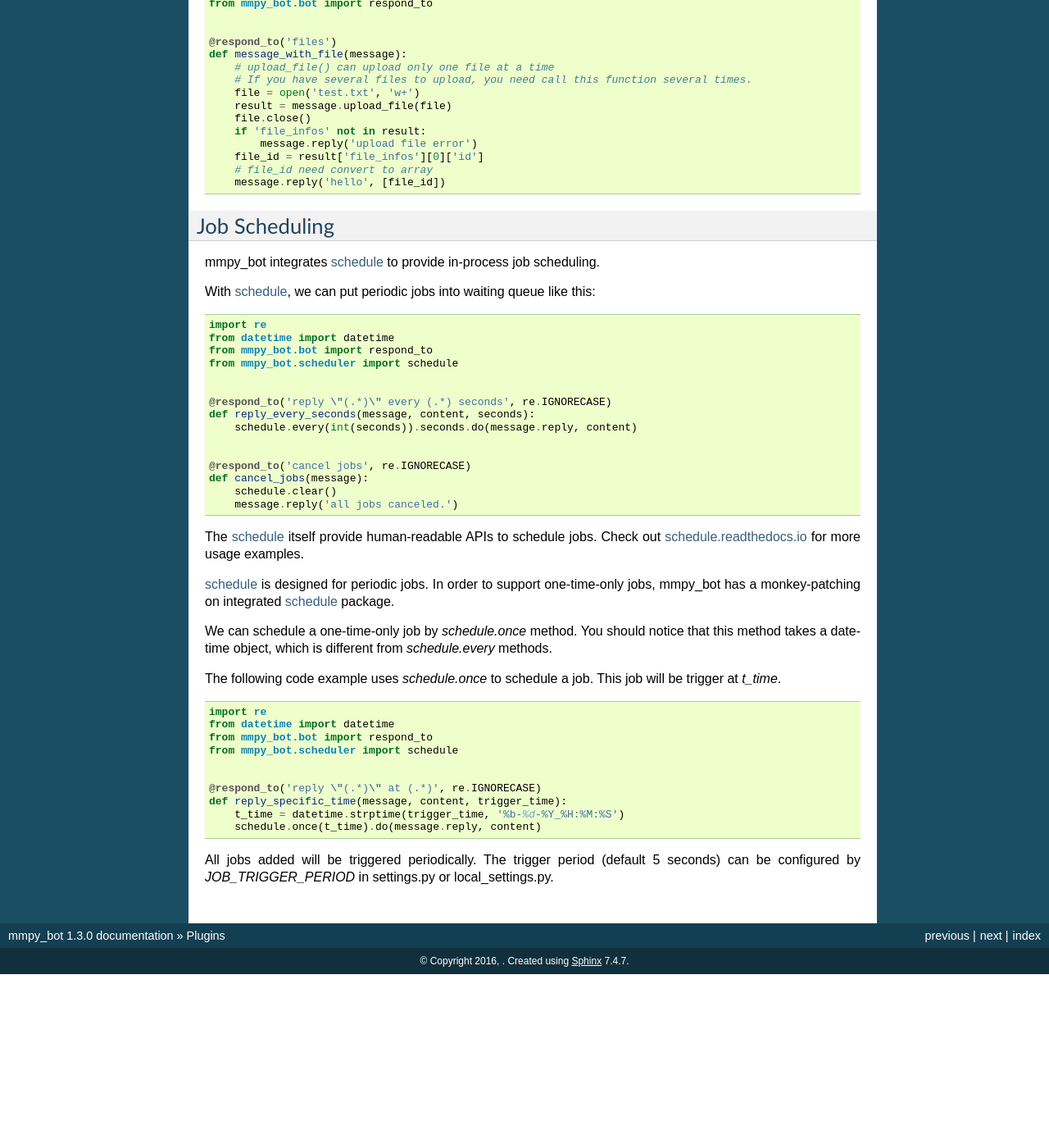
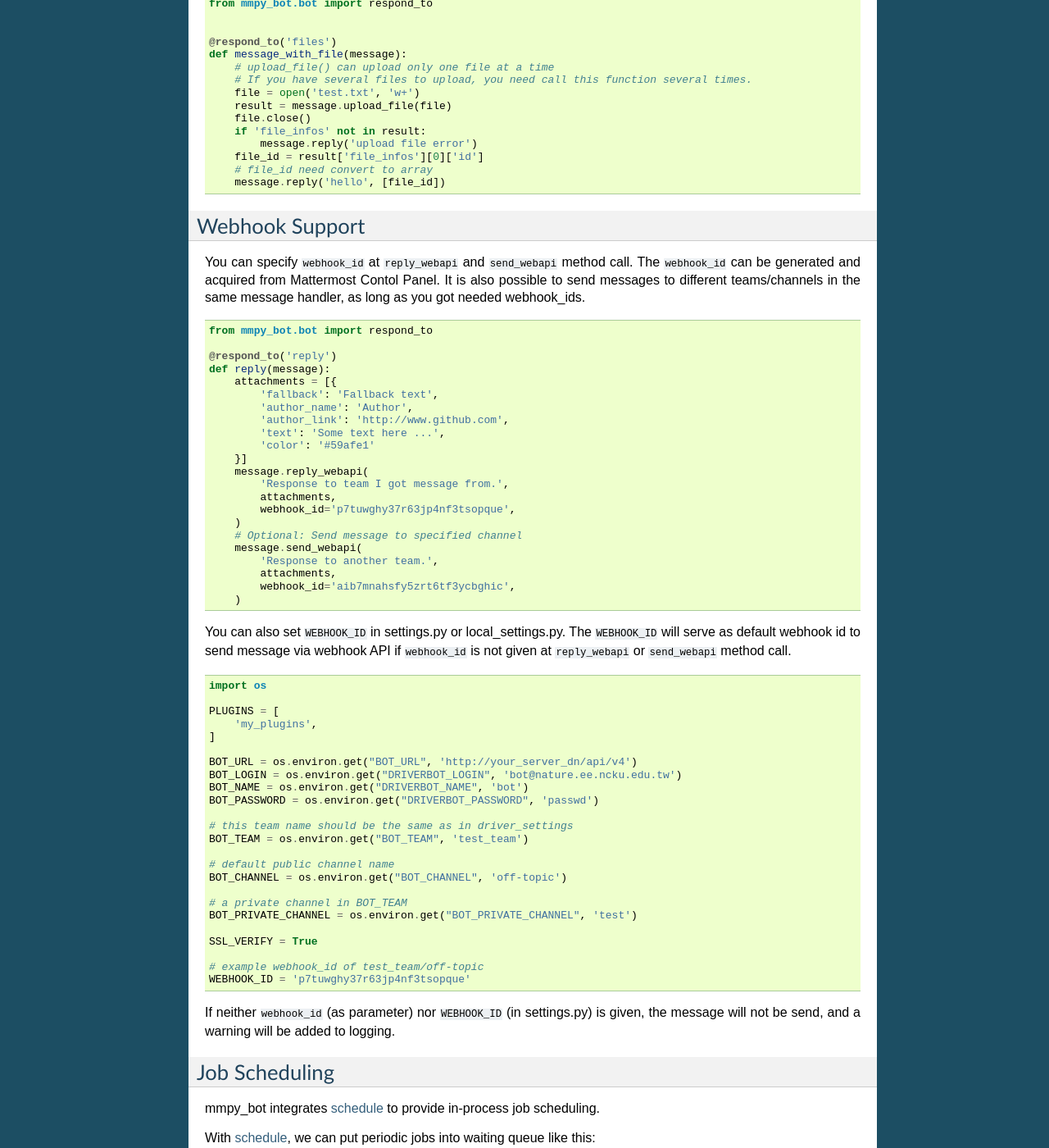
Before and after one commit to attzonko/mmpy_bot, a Sphinx documentation site: the page built from docs/plugins.rst, in a window 1280 px wide and 1400 px high, scrolled down 1707 px. Shown: the whole window at 82% size. Built offline with Sphinx 7.4.7, drawn with Linux system fonts in a browser that asks for light colours; before the commit the page ends 2895 px from its top, so only the background shows below that.

Commit message:
add webhook how-to in message reply

```diff
--- a/docs/plugins.rst
+++ b/docs/plugins.rst
@@ -128,6 +128,71 @@ File Support
         message.reply('hello', [file_id])
 
 
+Webhook Support
+------------------
+
+You can specify ``webhook_id`` at ``reply_webapi`` and ``send_webapi`` method call.
+The ``webhook_id`` can be generated and acquired from Mattermost Contol Panel.
+It is also possible to send messages to different teams/channels in the same message handler, as long as you got needed webhook_ids.
+
+.. code-block:: python
+
+    from mmpy_bot.bot import respond_to
+
+    @respond_to('reply')
+    def reply(message):
+        attachments = [{
+            'fallback': 'Fallback text',
+            'author_name': 'Author',
+            'author_link': 'http://www.github.com',
+            'text': 'Some text here ...',
+            'color': '#59afe1'
+        }]
+        message.reply_webapi(
+            'Response to team I got message from.',
+            attachments,
+            webhook_id='p7tuwghy37r63jp4nf3tsopque',
+        )
+        # Optional: Send message to specified channel
+        message.send_webapi(
+            'Response to another team.',
+            attachments,
+            webhook_id='aib7mnahsfy5zrt6tf3ycbghic',
+        )
+
+You can also set ``WEBHOOK_ID`` in settings.py or local_settings.py.
+The ``WEBHOOK_ID`` will serve as default webhook id to send message via webhook API if ``webhook_id`` is not given at ``reply_webapi`` or ``send_webapi`` method call.
+
+.. code-block:: python
+
+    import os
+
+    PLUGINS = [
+        'my_plugins',
+    ]
+
+    BOT_URL = os.environ.get("BOT_URL", 'http://your_server_dn/api/v4')
+    BOT_LOGIN = os.environ.get("DRIVERBOT_LOGIN", 'bot@nature.ee.ncku.edu.tw')
+    BOT_NAME = os.environ.get("DRIVERBOT_NAME", 'bot')
+    BOT_PASSWORD = os.environ.get("DRIVERBOT_PASSWORD", 'passwd')
+
+    # this team name should be the same as in driver_settings
+    BOT_TEAM = os.environ.get("BOT_TEAM", 'test_team')
+
+    # default public channel name
+    BOT_CHANNEL = os.environ.get("BOT_CHANNEL", 'off-topic')
+
+    # a private channel in BOT_TEAM
+    BOT_PRIVATE_CHANNEL = os.environ.get("BOT_PRIVATE_CHANNEL", 'test')
+
+    SSL_VERIFY = True
+
+    # example webhook_id of test_team/off-topic
+    WEBHOOK_ID = 'p7tuwghy37r63jp4nf3tsopque'
+
+If neither ``webhook_id`` (as parameter) nor ``WEBHOOK_ID`` (in settings.py) is given, the message will not be send, and a warning will be added to logging.
+
+
 Job Scheduling
 --------------
 
```
